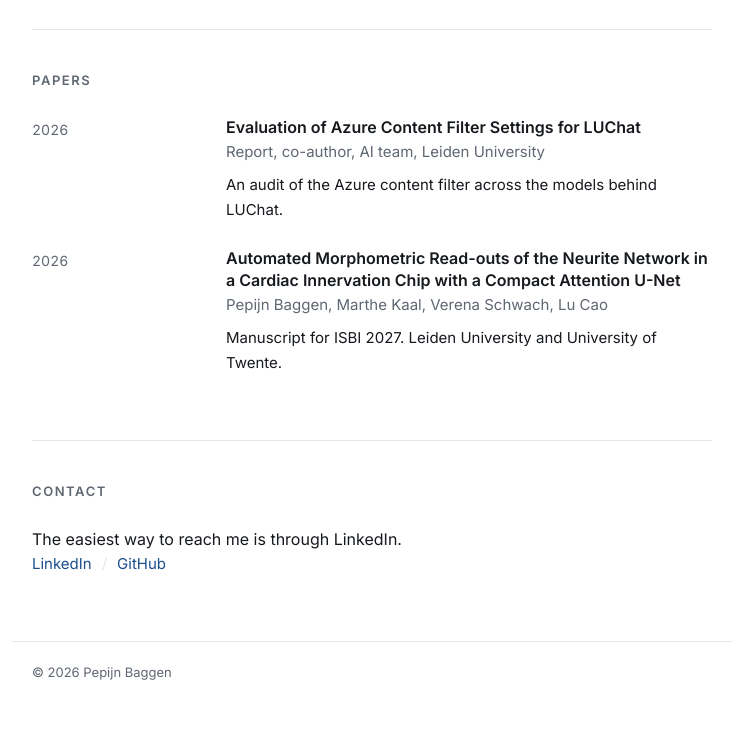
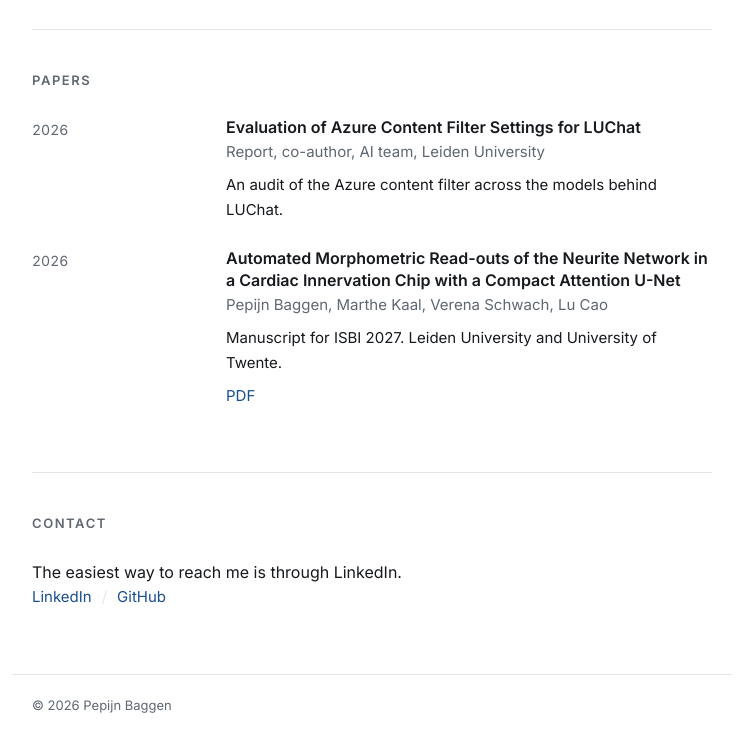
Before and after one commit to PepBaggen/PepBaggen.github.io, a plain HTML site: page index.html in a window 1280 px wide. Shown: the part 1495-2251 px from the top of the page, without its empty margins (268-1011 px from the left). Before the commit the page ends 2219 px from the top, so only its background shows below. Drawn offline with Linux system fonts and the light colour scheme.

Commit message:
Add ISBI paper PDF

```diff
--- a/index.html
+++ b/index.html
@@ -126,6 +126,9 @@
         <h3>Automated Morphometric Read-outs of the Neurite Network in a Cardiac Innervation Chip with a Compact Attention U-Net</h3>
         <p class="where">Pepijn Baggen, Marthe Kaal, Verena Schwach, Lu Cao</p>
         <p>Manuscript for ISBI 2027. Leiden University and University of Twente.</p>
+        <p class="linkrow">
+          <a href="Baggen_ISBI2027_Neurite_Morphometrics.pdf">PDF</a>
+        </p>
       </div>
     </article>
   </section>
```
Also changed, not shown: 1 other file.
